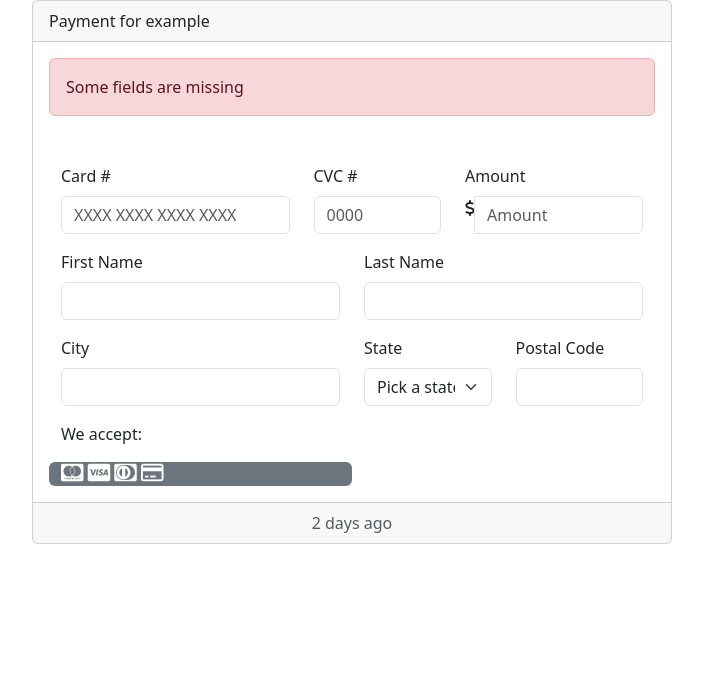
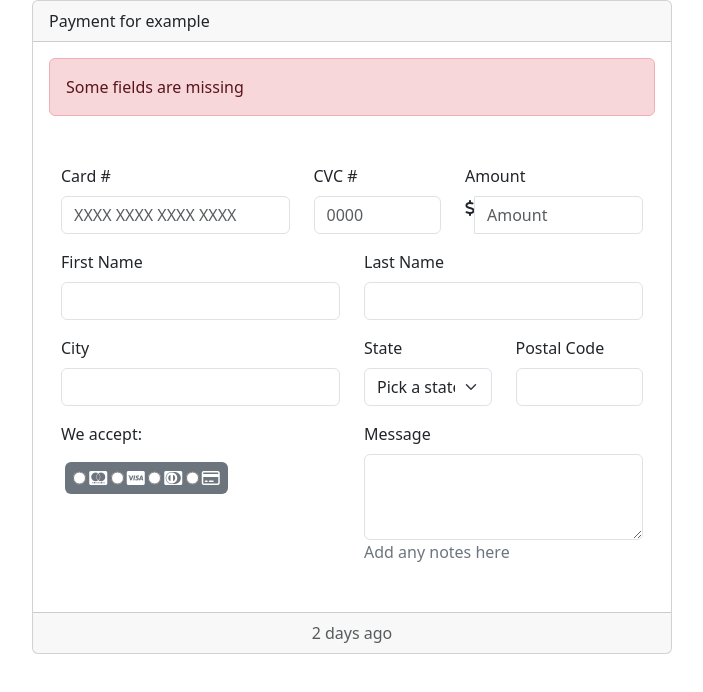
Before and after one commit to 4GeeksAcademy/formulario2, a plain HTML site: page index.html in a window 1280 px wide. Shown: the whole page, without its empty margins (288-991 px from the left). Drawn offline with nearby package versions, Linux system fonts and the light colour scheme.

Commit message:
bodyCard

```diff
--- a/index.html
+++ b/index.html
@@ -89,18 +89,21 @@
                   </div>
 
                 <div class="row text-start">
+                  <div class="w-50">
                     <p>We accept:</p>
-                    <div class="bg-secondary w-50 rounded">
-                        <i class="fa-brands fa-cc-mastercard bg-secondary text-white fs-5"></i>
-                        <i class="fa-brands fa-cc-visa bg-secondary text-white fs-5"></i>
-                        <i class="fa-brands fa-cc-diners-club bg-secondary text-white fs-5"></i>
-                        <i class="fa-regular fa-credit-card bg-secondary text-white fs-5"></i>
+                    <div class="mb-3 col-7 bg-secondary w-30 rounded d-flex justify-content-between p-2 ms-1">
+                      <input type="radio"><i class="fa-brands fa-cc-mastercard bg-secondary text-white fs-6"></i>
+                      <input type="radio">  <i class="fa-brands fa-cc-visa bg-secondary text-white fs-6"></i>
+                      <input type="radio"> <i class="fa-brands fa-cc-diners-club bg-secondary text-white fs-6"></i>
+                      <input type="radio"> <i class="fa-regular fa-credit-card bg-secondary text-white fs-6"></i>
                     </div>
+                  </div>
+                  <div class="mb-3 col-6">
+                    <label for="comentarios" class="form-label">Message</label>
+                    <textarea class="form-control col-6" id="comentarios" rows="3"></textarea>
+                    <p class="text-secondary">Add any notes here</p>
+                  </div>
 
-
-                <div>
-
-                    </div>
                 </div>
 
 
@@ -126,22 +129,6 @@
 
 
 
-
-
-
-
-
-
-
-
-
-
-
-
-
-
-
-
         <div class="card-footer text-muted">
           2 days ago
         </div>
```
